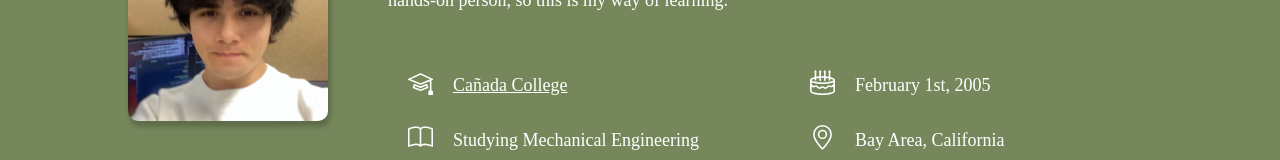
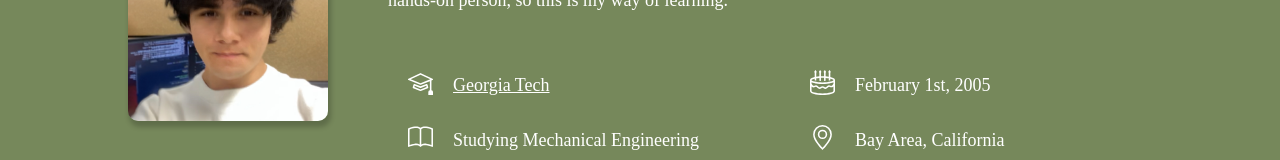
Before and after one commit to kyle-tennison/kyletennison-site, a React (Vite) app: page / in a window 1280 px wide. Shown: the part 620-780 px from the top of the page. Built offline with nearby package versions, Linux system fonts and the light colour scheme; a web font is replaced by a local one.

Commit message:
change school to georgia tech

```diff
--- a/src/home/home.jsx
+++ b/src/home/home.jsx
@@ -72,9 +72,9 @@ export default function Home() {
                   <img className="icon" src={mortarboard_icon} />
                   <a
                     style={{ textTransform: "underline" }}
-                    href="https://canadacollege.edu"
+                    href="https://gatech.edu/"
                   >
-                    Cañada College
+                    Georgia Tech
                   </a>
                 </div>
                 <div className="icon-text-pair">
```
